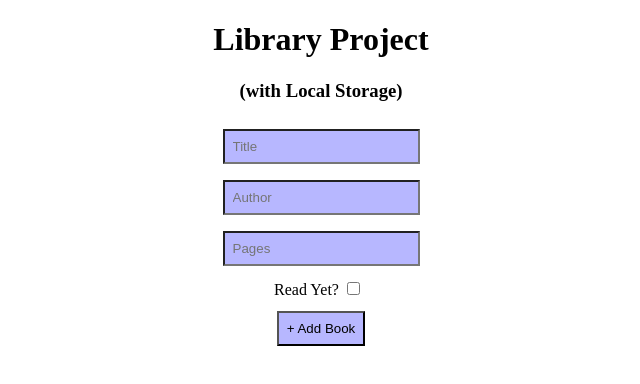
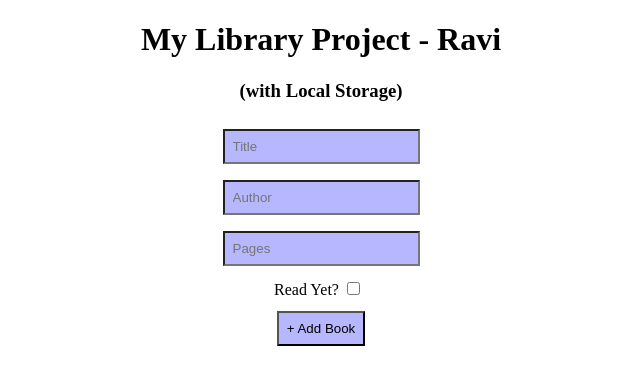
Before and after one commit to RaviPatelGit/Libary-TheOdinProject, a plain HTML site: page index.html in a window 1280 px wide. Shown: the whole page, without its empty margins (319-959 px from the left). Drawn offline with Linux system fonts and the light colour scheme.

Commit message:
Update index.html

```diff
--- a/index.html
+++ b/index.html
@@ -8,7 +8,7 @@
     <link rel="stylesheet" href="style.css">
 </head>
 <body>
-    <h1>Library Project</h1>
+    <h1>My Library Project - Ravi</h1>
     <h3>(with Local Storage)</h3>
 
     <div class='newBookForm' style="text-align: center;" >
```
